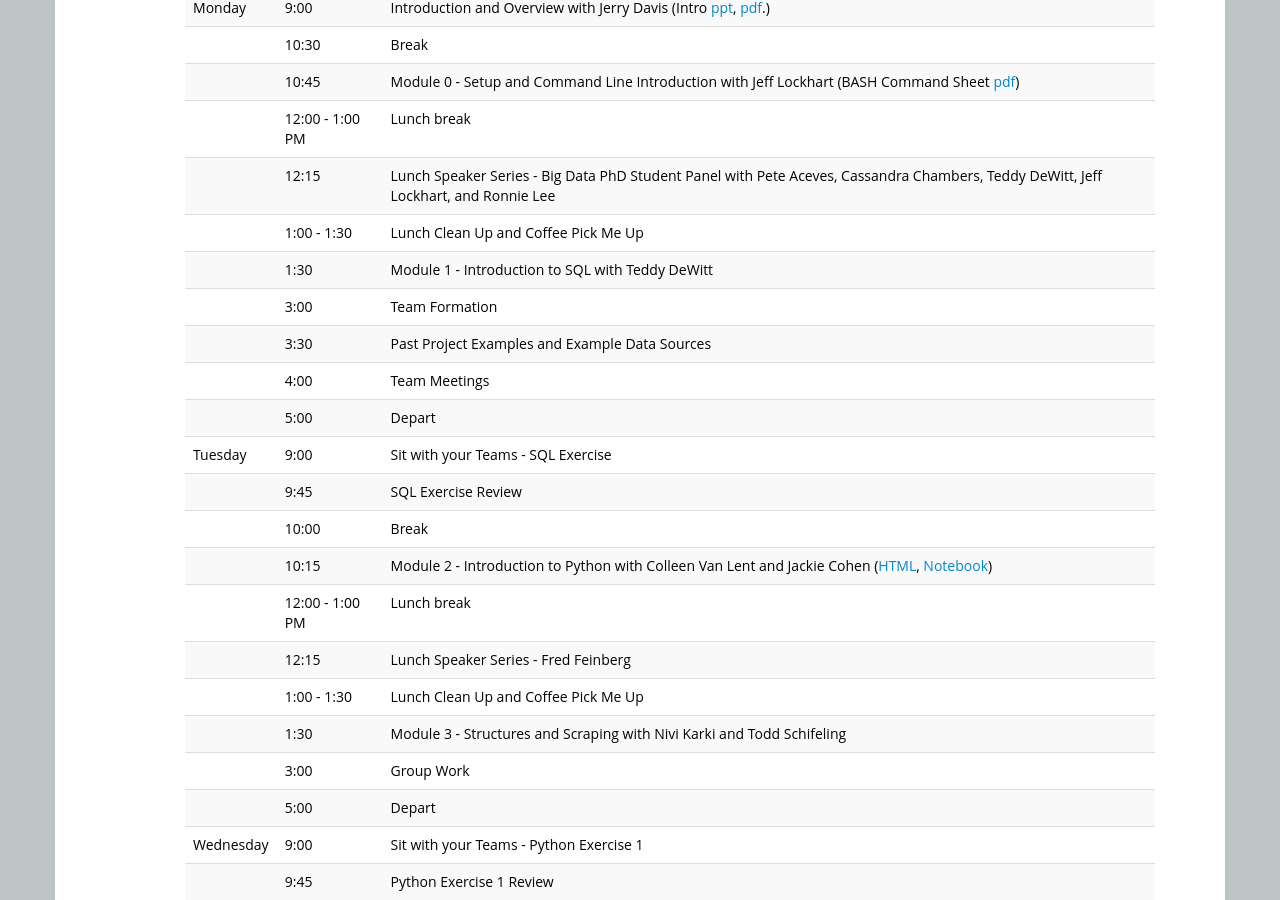
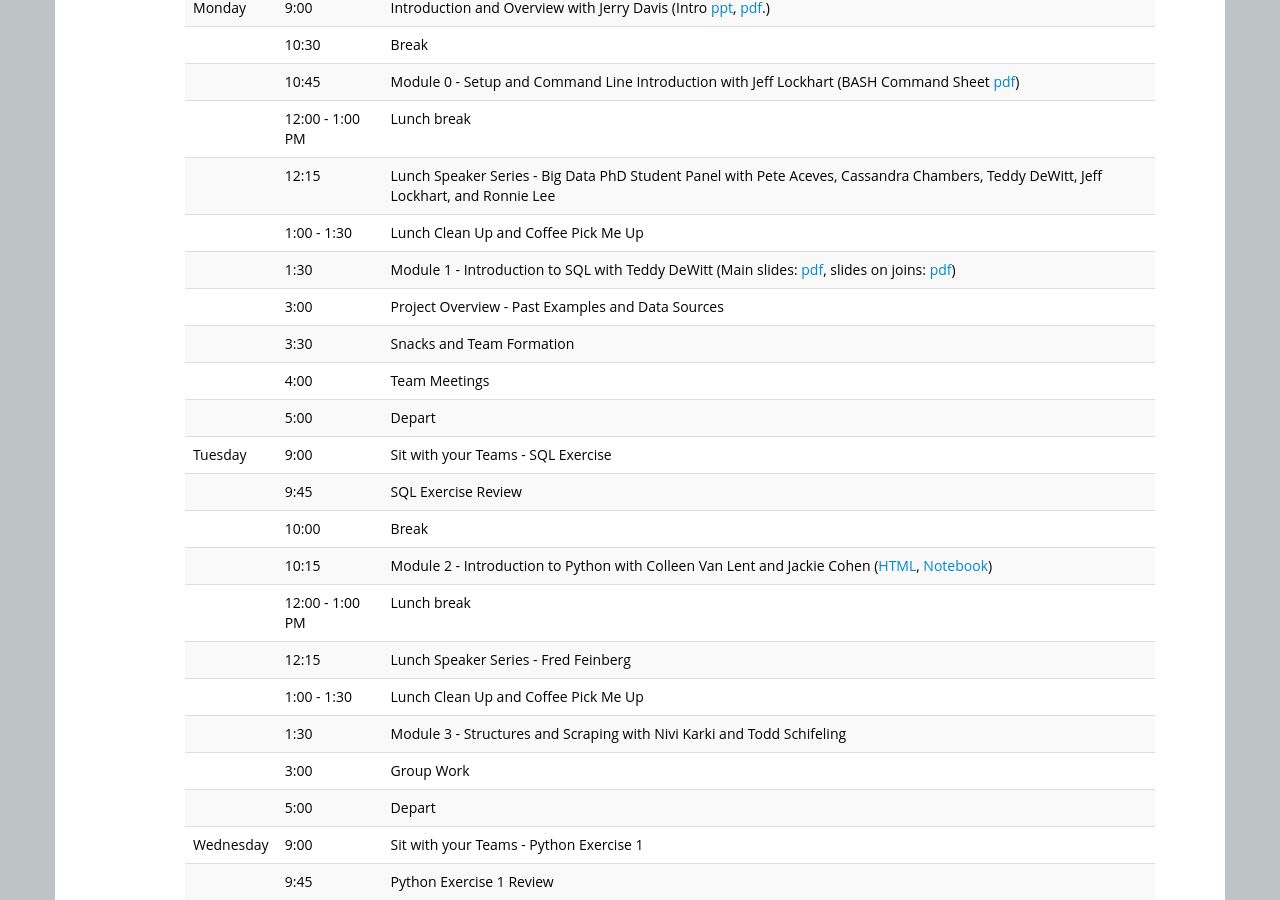
Before and after one commit to ICOSBigDataCamp/2018-summer-camp, a Jekyll site: the page built from index.html, in a window 1280 px wide and 900 px high, scrolled down 933 px. Built offline with Jekyll 4.4.1, drawn with Linux system fonts in a browser that asks for light colours.

Commit message:
Update index.html

```diff
--- a/index.html
+++ b/index.html
@@ -135,9 +135,9 @@ Organizing committee: Jerry Davis, H. V. Jagadish, Cliff Lampe, and Brian Noble
 
   <!--<tr> <td></td>        <td>1:30</td>    <td>Group formation & How to learn in groups: lessons from design teams, Brian Noble (<a href="slides/Monday-Noble.pptx">ppt</a>)</td> </tr> -->
   <tr> <td></td>        <td>1:30</td>   <td>Module 1 - Introduction to SQL with Teddy DeWitt
-    <!--  (Main slides: <a href="slides/SQL Final 2016-05-10.pdf">pdf</a>, slides on joins: <a href="slides/JOINS -  An Overview.pdf">pdf</a>)</td> </tr> -->
-  <tr> <td></td>       <td>3:00</td>    <td>Team Formation</td> </tr>
-  <tr> <td></td>       <td>3:30</td>    <td>Past Project Examples and Example Data Sources</td> </tr>
+    (Main slides: <a href="slides/SQL Final_Student_2017.ppt">pdf</a>, slides on joins: <a href="slides/JOINS -  An Overview.pdf">pdf</a>)</td> </tr>
+  <tr> <td></td>       <td>3:00</td>    <td>Project Overview - Past Examples and Data Sources</td> </tr>
+  <tr> <td></td>       <td>3:30</td>    <td>Snacks and Team Formation</td> </tr>
   <tr> <td></td>       <td>4:00</td>    <td>Team Meetings</td> </tr>
   <tr> <td></td>       <td>5:00</td>    <td>Depart</td> </tr>
   <tr> <td>Tuesday</td><td>9:00</td>    <td>Sit with your Teams - SQL Exercise </td> </tr>
```
